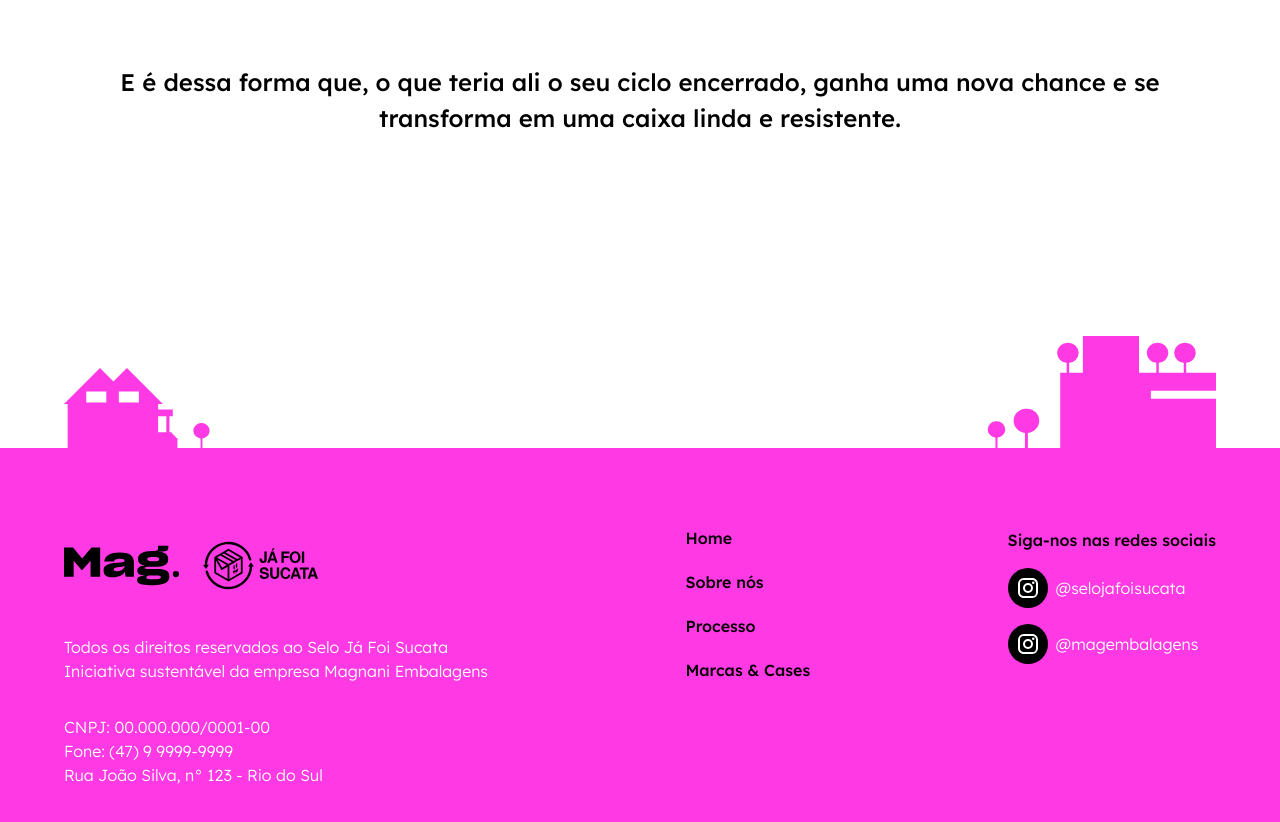
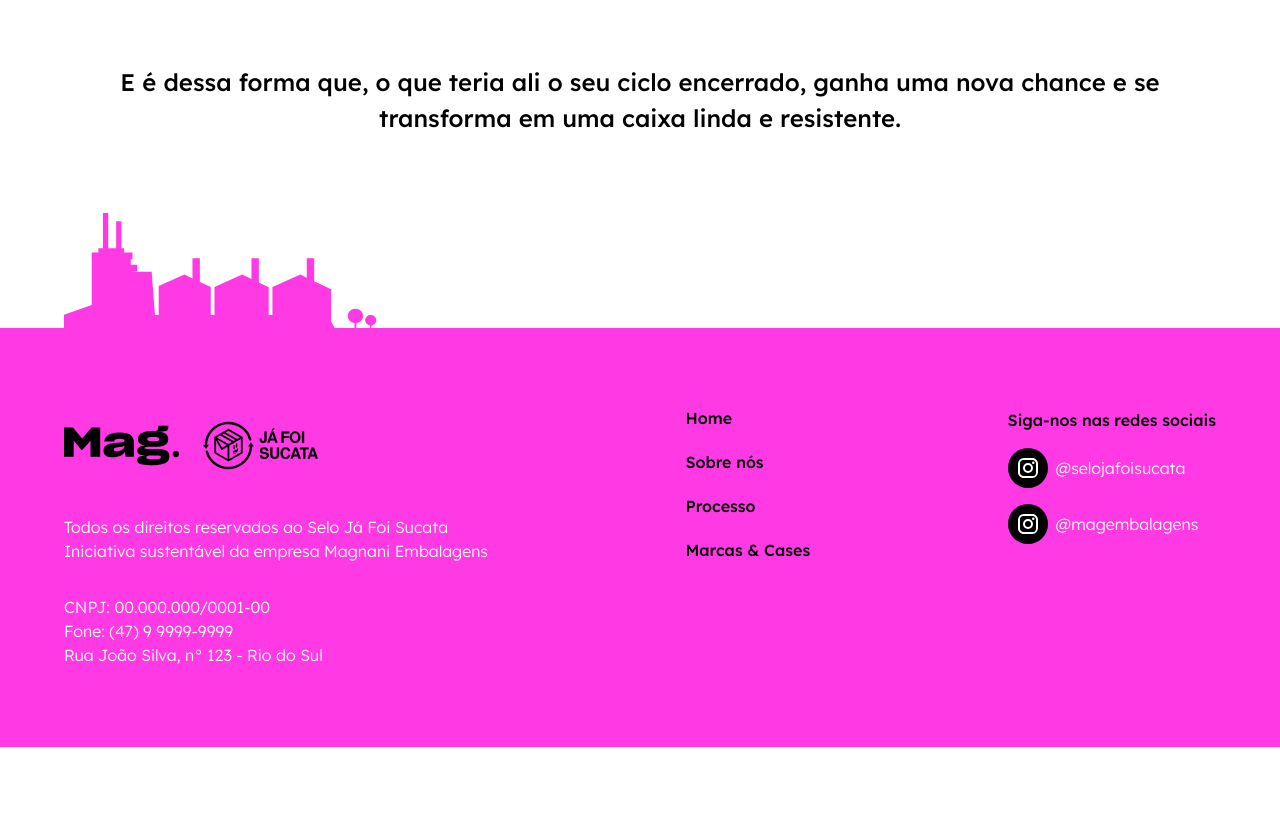
Before and after one commit to gffhammes/selo-ja-foi-sucata, a Next.js app: page /processo in a window 1280 px wide. Shown: the part 1280-2102 px from the top of the page. After the commit the page ends 2027 px from the top, so only its background shows below. Built offline with nearby package versions, Linux system fonts and the light colour scheme.

Commit message:
all pre footer svg added

```diff
--- a/src/components/commons/PreFooter.js
+++ b/src/components/commons/PreFooter.js
@@ -1,8 +1,14 @@
 import { Box, Container, Stack } from '@mui/material';
-import React from 'react'
+import React, { useMemo } from 'react'
 import { useRouteData } from '../../hooks/useRouteData'
 import Footer01 from '../../../public/vectors/footer-01.svg'
 import Footer02 from '../../../public/vectors/footer-02.svg'
+import Footer03 from '../../../public/vectors/footer-03.svg'
+import Footer04 from '../../../public/vectors/footer-04.svg'
+import Footer05 from '../../../public/vectors/footer-05.svg'
+import Footer06 from '../../../public/vectors/footer-06.svg'
+import Footer07 from '../../../public/vectors/footer-07.svg'
+import Footer08 from '../../../public/vectors/footer-08.svg'
 
 const footer01Style = {
   height: '8vw',
@@ -18,19 +24,122 @@ const footer02Style = {
   width: '100%'
 }
 
+const footer03Style = {
+  height: '12vw',
+  minHeight: '5rem',
+  maxHeight: '6rem',
+  width: '100%'
+}
+
+const footer04Style = {
+  height: '7vw',
+  minHeight: '1rem',
+  maxHeight: '2.5rem',
+  width: '100%'
+}
+
+const footer05Style = {
+  height: '9vw',
+  minHeight: '5rem',
+  maxHeight: '10rem',
+  width: '100%'
+}
+
+const footer06Style = {
+  height: '15vw',
+  minHeight: '7rem',
+  maxHeight: '15rem',
+  width: '100%'
+}
+
+const footer07Style = {
+  height: '5vw',
+  minHeight: '1rem',
+  maxHeight: '3rem',
+  width: '100%'
+}
+
+const footer08Style = {
+  height: '10vw',
+  minHeight: '2rem',
+  maxHeight: '5rem',
+  width: '100%'
+}
+
+const HomePreFooter = () => {
+  return (
+    <Stack direction='row' alignItems='flex-end' justifyContent='space-between' sx={{ width: '100%' }}>
+      <Box sx={footer01Style}>
+        <Footer01 width='100%' height='100%' preserveAspectRatio="xMinYMax"/>
+      </Box>
+      <Box sx={footer02Style}>
+        <Footer02 width='100%' height='100%' preserveAspectRatio="xMaxYMax"/>
+      </Box>
+    </Stack>
+  )
+}
+
+const AboutPreFooter = () => {
+  return (
+    <Stack direction='row' alignItems='flex-end' justifyContent='space-between' sx={{ width: '100%' }}>
+      <Box sx={footer03Style}>
+        <Footer03 width='100%' height='100%' preserveAspectRatio="xMinYMax"/>
+      </Box>
+      <Box sx={footer04Style}>
+        <Footer04 width='100%' height='100%' preserveAspectRatio="xMaxYMax"/>
+      </Box>
+    </Stack>
+  )
+}
+
+const ProcessPreFooter = () => {
+  return (
+    <Stack direction='row' alignItems='flex-end' justifyContent='space-between' sx={{ width: '100%' }}>
+      <Box sx={footer05Style}>
+        <Footer05 width='100%' height='100%' preserveAspectRatio="xMinYMax"/>
+      </Box>
+      <Box sx={footer06Style}>
+        <Footer06 width='100%' height='100%' preserveAspectRatio="xMaxYMax"/>
+      </Box>
+    </Stack>
+  )
+}
+
+const BrandsAndCasesPreFooter = () => {
+  return (
+    <Stack direction='row' alignItems='flex-end' justifyContent='space-between' sx={{ width: '100%' }}>
+      <Box sx={footer07Style}>
+        <Footer07 width='100%' height='100%' preserveAspectRatio="xMinYMax"/>
+      </Box>
+      <Box sx={footer08Style}>
+        <Footer08 width='100%' height='100%' preserveAspectRatio="xMaxYMax"/>
+      </Box>
+    </Stack>
+  )
+}
+
 export const PreFooter = () => {
-  const { preFooterColor } = useRouteData();
+  const { page, preFooterColor } = useRouteData();
+
+  const getPreFooterComponent = useMemo(() => {
+    switch (page) {
+      case '/':
+        return <HomePreFooter />
+      case '/sobre-nos':
+        return <AboutPreFooter />
+      case '/processo':
+        return <ProcessPreFooter />
+      case '/marcas-e-cases':
+        return <BrandsAndCasesPreFooter />
+      default:
+        return null;
+    }
+  }, [page])
+
   return (
     <Box bgcolor={preFooterColor} sx={{ height: 'fit-content' }}>
       <Container>
-        <Stack direction='row' alignItems='flex-end' justifyContent='space-between' sx={{ width: '100%' }}>
-          <Box sx={footer01Style}>
-            <Footer01 width='100%' height='100%' preserveAspectRatio="xMinYMax"/>
-          </Box>
-          <Box sx={footer02Style}>
-            <Footer02 width='100%' height='100%' preserveAspectRatio="xMaxYMax"/>
-          </Box>
-        </Stack>
+        {getPreFooterComponent}
       </Container>
     </Box>
   )
--- a/src/components/process/ProcessSteps.js
+++ b/src/components/process/ProcessSteps.js
@@ -94,7 +94,7 @@ const ProcessStep = ({ step, index }) => {
 
 export const ProcessSteps = () => {
   return (
-    <Container sx={{ position: 'relative', py: defaultPaddingTop }}>
+    <Container sx={{ position: 'relative', pt: defaultPaddingTop }}>
       <Typography variant='h1' textAlign='center' sx={{ textDecoration: 'underline' }}>Processo</Typography>
       <Typography fontSize={24} textAlign='center' sx={{ maxWidth: '55ch', m: 'auto', mt: 3 }}>
         Bora conhecer mais do processo que, através de uma economia circular, dá uma nova chance ao que seria considerado “lixo”?
```
